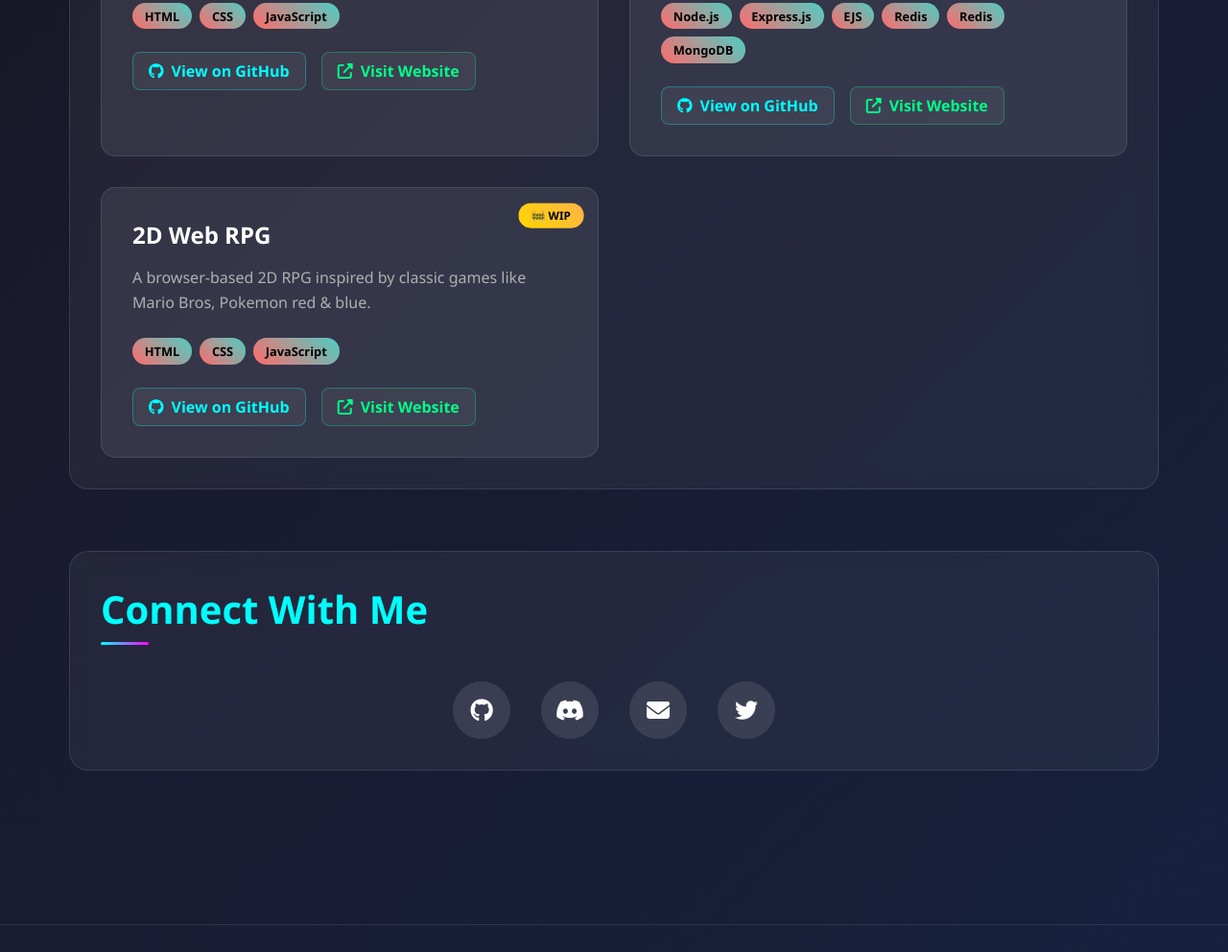
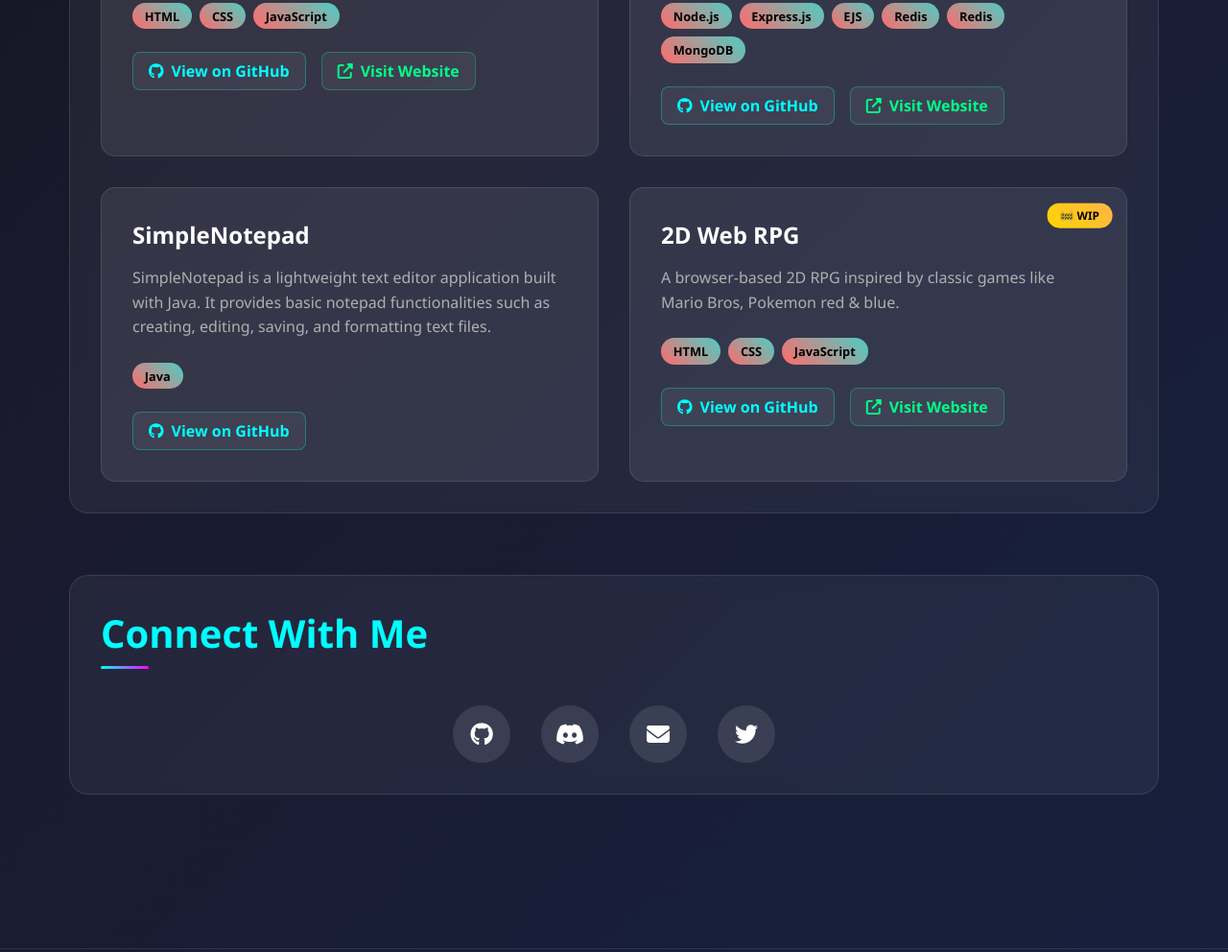
Before and after one commit to SMXTREME/About-SMXTREME, a plain HTML site: page index.html in a window 1280 px wide. Shown: the part 1598-2590 px from the top of the page at 96% size. Drawn offline with Linux system fonts and the light colour scheme.

Commit message:
Update index.html

```diff
--- a/index.html
+++ b/index.html
@@ -673,6 +673,27 @@
                     </div>
 
                     <div class="project-card">
+                        <h3 class="project-title">SimpleNotepad</h3>
+                        <p class="project-description">
+                            SimpleNotepad is a lightweight text editor application built with Java.
+                            It provides basic notepad functionalities such as creating, editing,
+                            saving, and formatting text files.
+                        </p>
+                        <div class="project-tags">
+                            <span class="tag">Java</span>
+                        </div>
+                        <div class="project-links">
+                            <a
+                                href="https://github.com/SMXTREME/Notepad"
+                                class="project-link"
+                                target="_blank"
+                            >
+                                <i class="fab fa-github"></i> View on GitHub
+                            </a>
+                        </div>
+                    </div>
+
+                    <div class="project-card">
                         <div class="wip-badge">🚧 WIP</div>
                         <h3 class="project-title">2D Web RPG</h3>
                         <p class="project-description">
```
